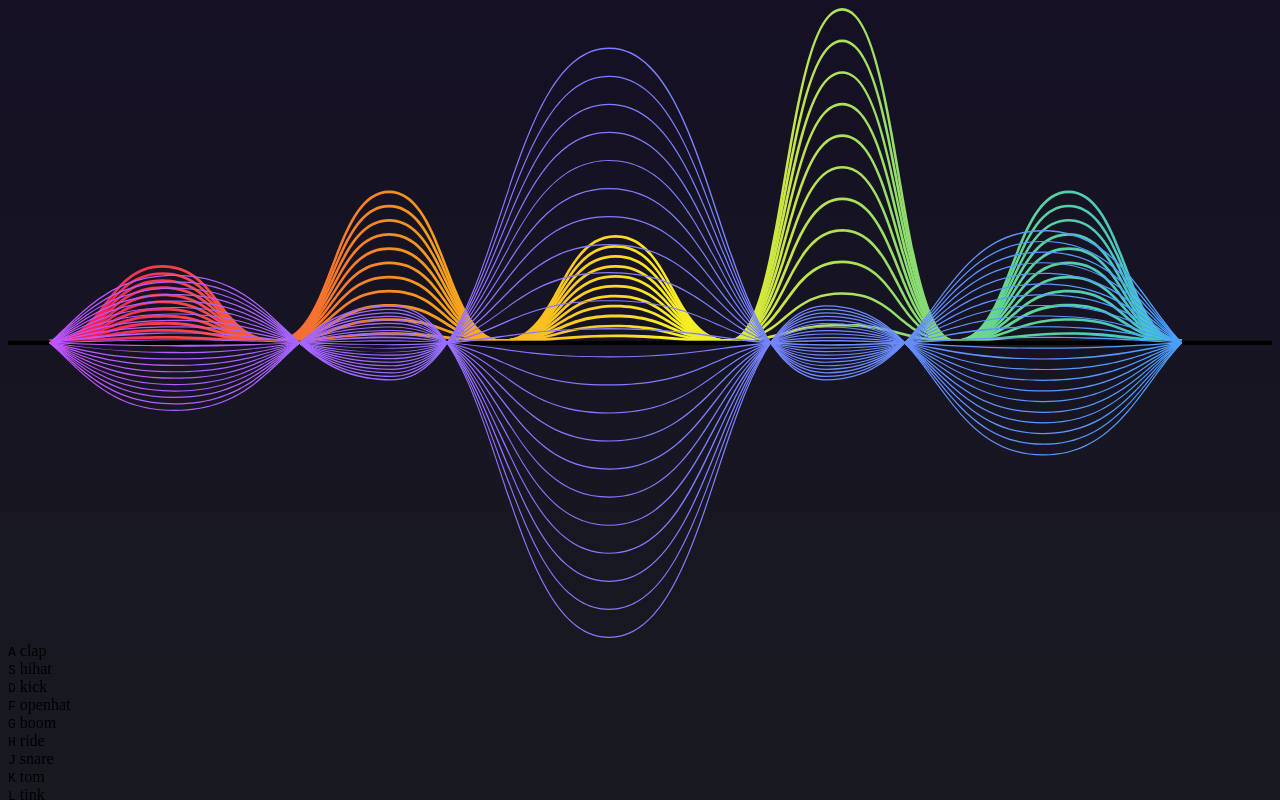
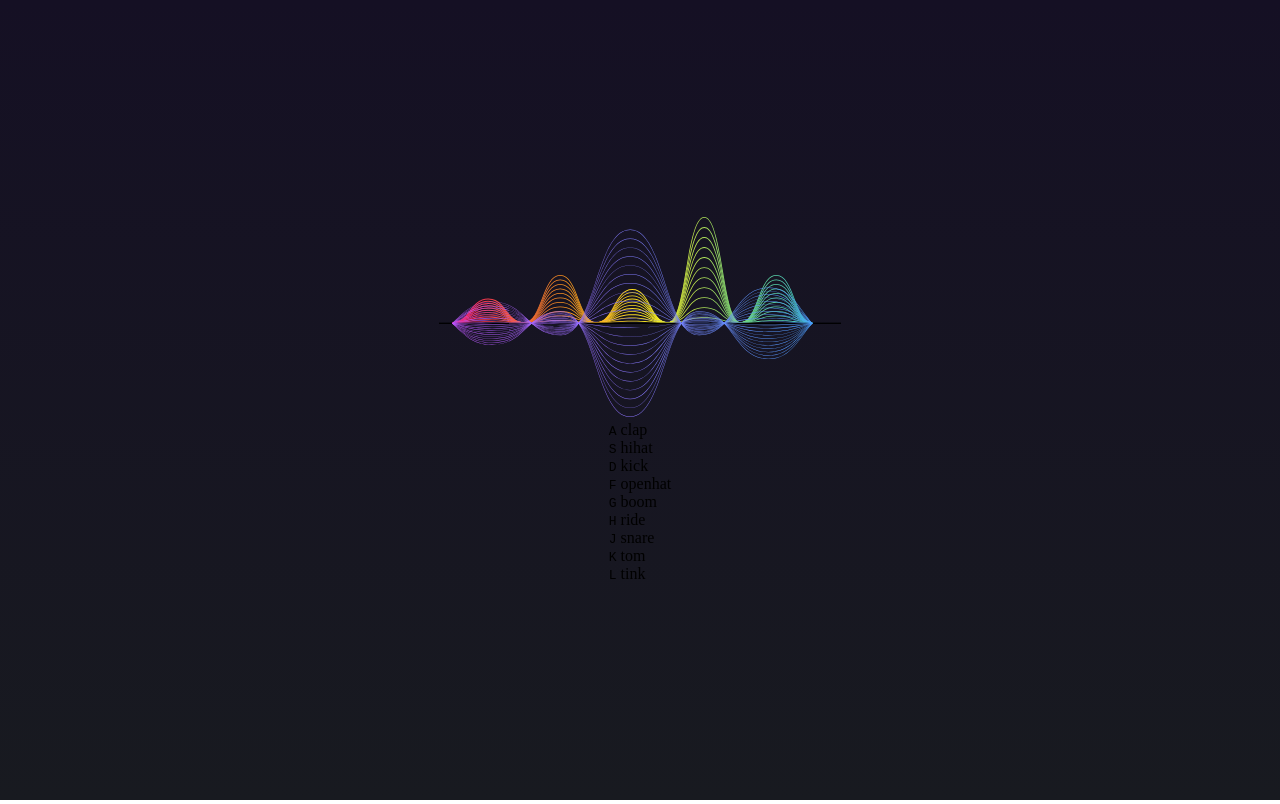
Before and after one commit to zahrakhadijha/drummy, a plain HTML site: page index.html in a window 1280 px wide. Drawn offline with Linux system fonts and the light colour scheme.

Commit message:
add some styling

```diff
--- a/css/style.css
+++ b/css/style.css
@@ -4,9 +4,30 @@
 
 }
 
-html {
-    background-image: linear-gradient(to bottom, var(--primary-background-color), var(--secondary-background-color) );
-    background-repeat: no-repeat;
+*,
+*::after,
+*::before {
+    box-sizing: border-box;
+}
+
+html, body {
+    margin: 0;
+    padding: 0;
     height: 100vh;
     width: 100%;
 }
+
+body {
+    background-image: linear-gradient(to bottom, var(--primary-background-color), var(--secondary-background-color) );
+    background-repeat: no-repeat;
+    display: flex;
+    flex-direction: column;
+    justify-content: center;
+    align-items: center;
+
+}
+
+.wave-img {
+    height: 200px;
+
+}
--- a/index.html
+++ b/index.html
@@ -8,7 +8,7 @@
 </head>
 <body>
     <div class="sound__img">
-        <img src="assets/soundwave.svg">
+        <img class="wave-img"src="assets/soundwave.svg">
     </div>
 
 
```
